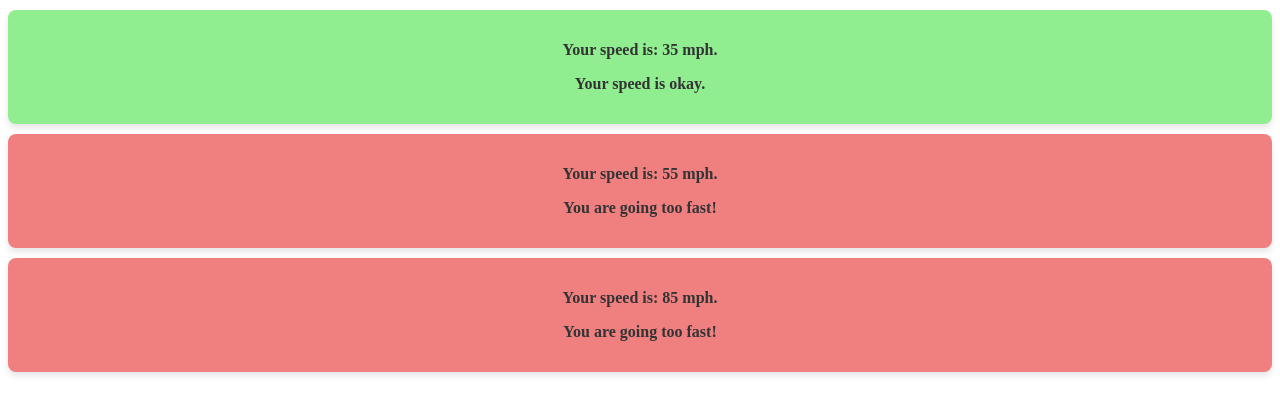
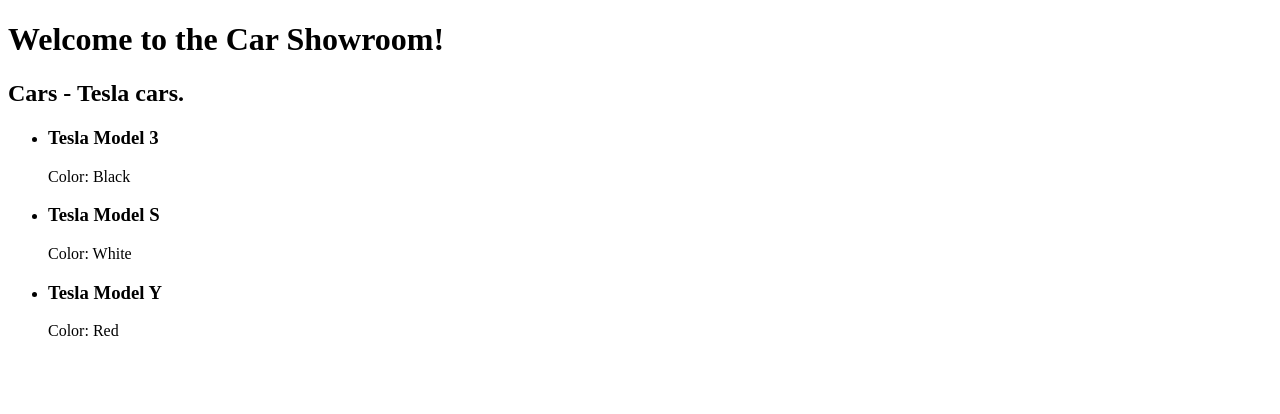
Before and after one commit to gliu7717/fullstack_react_basic, a React (Vite) app: page / in a window 1280 px wide. Shown: the top 414 px of the page. Built offline with nearby package versions, Linux system fonts and the light colour scheme.

Commit message:
render list

```diff
--- a/src/App.jsx
+++ b/src/App.jsx
@@ -1,11 +1,13 @@
-import SpeedMessage from "./components/SpeedMessage";
-const App = () => (
-  <>
-    <SpeedMessage speed={35} />
-    <SpeedMessage speed={55} />
-    <SpeedMessage speed={85} />
-  </>
-);
+import CarList from "./components/CarList";
+
+const App = () => {
+  return (
+    <div>
+      <h1>Welcome to the Car Showroom!</h1>
+      <CarList make='Tesla' />
+    </div>
+  );
+};
 
 // Export the App component
 export default App;
--- /dev/null
+++ b/src/components/CarList.jsx
@@ -0,0 +1,39 @@
+const CarList = ({ make }) => {
+  const cars = [
+    { id: 1, make: 'Toyota', model: 'Camry', color: 'Silver' },
+    { id: 2, make: 'Honda', model: 'Civic', color: 'Red' },
+    { id: 3, make: 'Ford', model: 'Mustang', color: 'Blue' },
+    { id: 4, make: 'Tesla', model: 'Model 3', color: 'Black' },
+    { id: 5, make: 'BMW', model: 'X5', color: 'White' },
+    { id: 6, make: 'Toyota', model: 'Corolla', color: 'Grey' },
+    { id: 7, make: 'Honda', model: 'Accord', color: 'Green' },
+    { id: 8, make: 'Ford', model: 'F-150', color: 'Red' },
+    { id: 9, make: 'Tesla', model: 'Model S', color: 'White' },
+    { id: 10, make: 'BMW', model: '3 Series', color: 'Black' },
+    { id: 11, make: 'Toyota', model: 'RAV4', color: 'Blue' },
+    { id: 12, make: 'Honda', model: 'CR-V', color: 'Silver' },
+    { id: 13, make: 'Ford', model: 'Escape', color: 'White' },
+    { id: 14, make: 'Tesla', model: 'Model Y', color: 'Red' },
+    { id: 15, make: 'BMW', model: '5 Series', color: 'Black' },
+  ];
+
+  const filteredCars = make
+    ? cars.filter((car) => car.make === make)
+    : cars;
+
+  return (
+    <div>
+      <h2>Cars - {make ? `${make} cars.` : 'All models.'}</h2>
+      <ul>
+        {filteredCars.map((car) => (
+          <li key={car.id}>
+            <h3>{car.make} {car.model}</h3>
+            <p>Color: {car.color}</p>
+          </li>
+        ))}
+      </ul>
+    </div>
+  );
+};
+
+export default CarList;
```
Also changed, not shown: src/components/TodoItem.jsx (added, +18 -0 lines), src/components/TodoList.jsx (added, +20 -0 lines).
